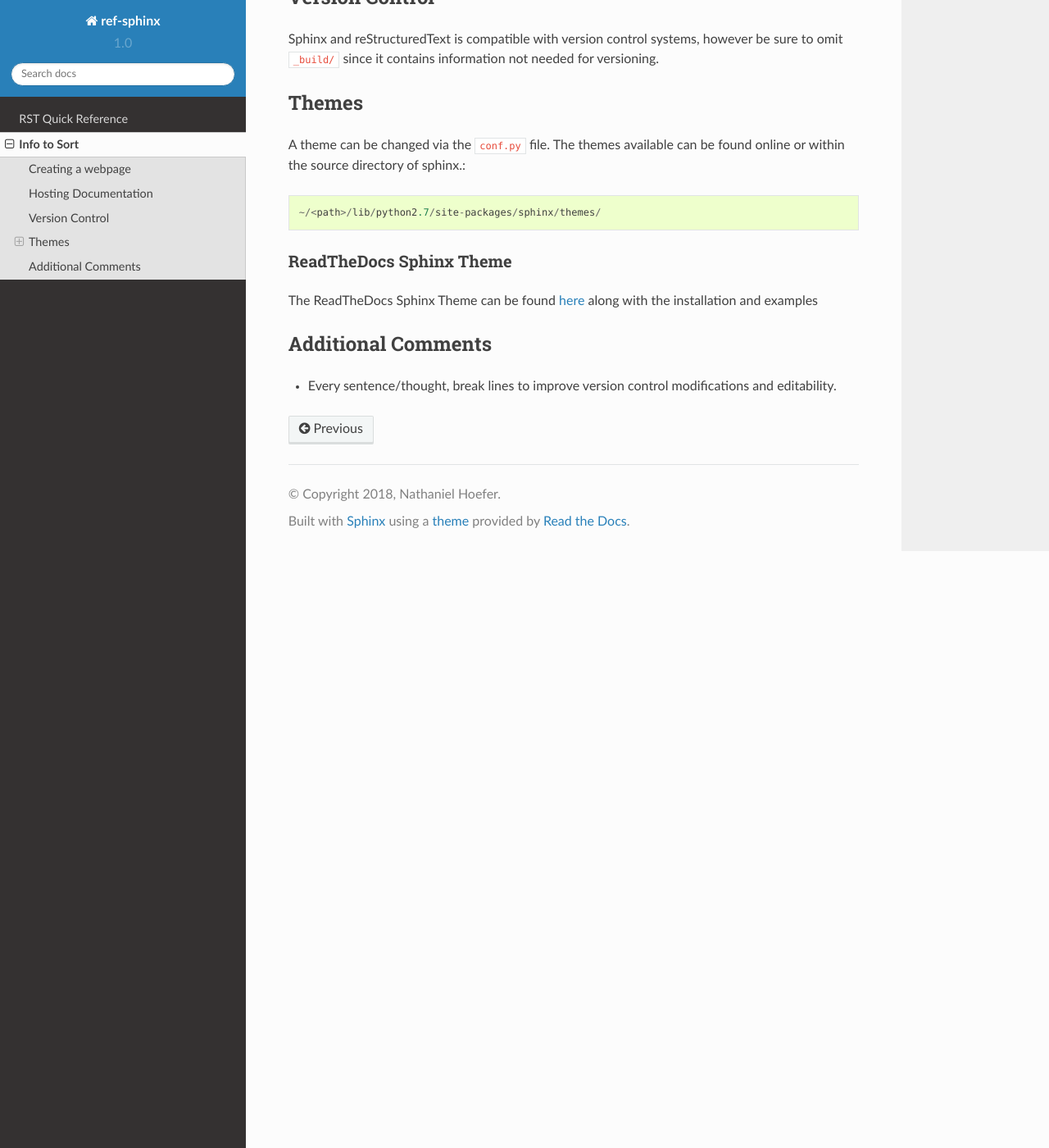
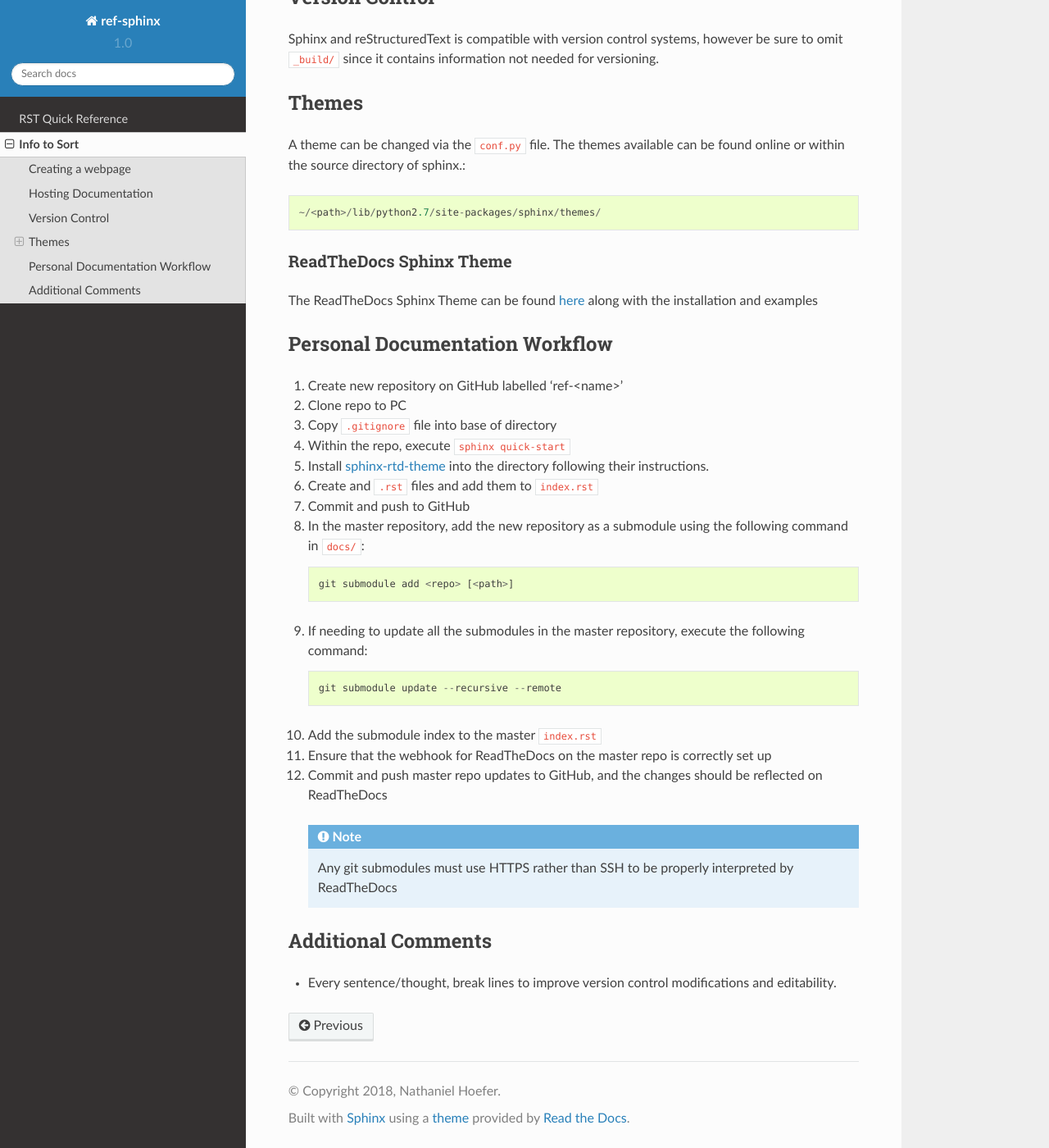
Before and after one commit to NathanielHoefer/ref-sphinx, a Sphinx documentation site: the page built from doc/info-to-sort.rst, in a window 1280 px wide and 1400 px high, scrolled down 1198 px. Shown: the whole window at 82% size. Built offline with Sphinx 7.4.7 and the Read the Docs theme 2.0.0, drawn with Linux system fonts in a browser that asks for light colours.

Commit message:
Add: Personal Documentation Workflow

```diff
--- a/doc/info-to-sort.rst
+++ b/doc/info-to-sort.rst
@@ -69,6 +69,32 @@ The ReadTheDocs Sphinx Theme can be found `here`_ along with the installation an
 
  .. _here: http://sphinx-rtd-theme.readthedocs.io/en/latest/#
 
+Personal Documentation Workflow
+-------------------------------
+
+1. Create new repository on GitHub labelled 'ref-<name>'
+2. Clone repo to PC
+3. Copy ``.gitignore`` file into base of directory
+4. Within the repo, execute ``sphinx quick-start``
+5. Install `sphinx-rtd-theme <http://sphinx-rtd-theme.readthedocs.io/en/latest/installing.html>`_ into the directory following their instructions.
+6. Create and ``.rst`` files and add them to ``index.rst``
+7. Commit and push to GitHub
+8. In the master repository, add the new repository as a submodule using the following command in ``docs/``::
+
+    git submodule add <repo> [<path>]
+
+9. If needing to update all the submodules in the master repository, execute the following command::
+
+    git submodule update --recursive --remote
+
+10. Add the submodule index to the master ``index.rst``
+11. Ensure that the webhook for ReadTheDocs on the master repo is correctly set up
+12. Commit and push master repo updates to GitHub, and the changes should be reflected on ReadTheDocs
+
+ .. note::
+
+    Any git submodules must use HTTPS rather than SSH to be properly interpreted by ReadTheDocs
+
 Additional Comments
 -------------------
 
```
